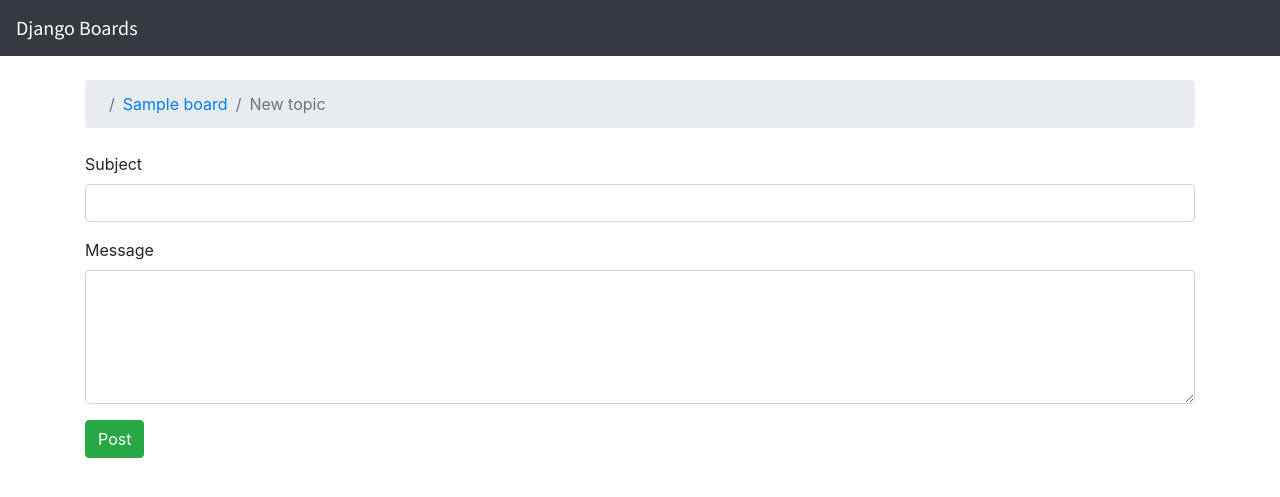
After one commit to j-scoop/Django-Message-Board, a Django app: page /boards/1/new/ in a window 1280 px wide. The commit adds this page. Shown: the top 497 px of the page. Run offline with Django 3.2, Linux system fonts and the light colour scheme; tables that the repository leaves empty hold one stand-in row (values such as "Sample post"); some libraries are stand-ins or nearby versions.

Commit message:
Added html form to add new topics & implemented POST method to add to db

```diff
--- a/testProject/boards/views.py
+++ b/testProject/boards/views.py
@@ -1,5 +1,6 @@
-from django.shortcuts import render, get_object_or_404
-from .models import Board
+from django.contrib.auth.models import User
+from django.shortcuts import render, redirect, get_object_or_404
+from .models import Board, Topic, Post
 
 
 def home(request):
@@ -11,3 +12,29 @@ def home(request):
 def board_topics(request, pk):
     board = get_object_or_404(Board, pk=pk)
     return render(request, 'topics.html', {'board': board})
+
+
+def new_topic(request, pk):
+    board = get_object_or_404(Board, pk=pk)
+
+    if request.method == 'POST':
+        subject = request.POST['subject']
+        message = request.POST['message']
+
+        user = User.objects.first()  # TODO: get the currently logged in user
+
+        topic = Topic.objects.create(
+            subject=subject,
+            board=board,
+            starter=user
+        )
+
+        post = Post.objects.create(
+            message=message,
+            topic=topic,
+            created_by=user
+        )
+
+        return redirect('board_topics', pk=board.pk)  # TODO: redirect to the created topic page
+
+    return render(request, 'new_topic.html', {'board': board})
--- /dev/null
+++ b/testProject/static/css/app.css
@@ -0,0 +1,3 @@
+.navbar-brand {
+    font-family: 'Source Sans Pro', sans-serif;
+}
--- a/testProject/templates/base.html
+++ b/testProject/templates/base.html
@@ -3,9 +3,18 @@
 <head>
   <meta charset="UTF-8">
   <title>{% block title %}Django Boards{% endblock %}</title>
-  <link rel="stylesheet" href="{% static 'css/bootstrap.min.css' %}"
+  <link href="https://fonts.googleapis.com/css2?family=Source+Sans+Pro&display=swap" rel="stylesheet">
+  <link rel="stylesheet" href="{% static 'css/bootstrap.min.css' %}">
+  <link rel="stylesheet" href="{% static 'css/app.css' %}">
 </head>
 <body>
+
+  <nav class="navbar navbar-expand-lg navbar-dark bg-dark">
+    <div class="conainer">
+      <a class="navbar-brand" href="{% url 'home' %}">Django Boards</a>
+    </div>
+  </nav>
+
   <div class="container">
     <ol class="breadcrumb my-4">
       {% block breadcrumb %}
--- /dev/null
+++ b/testProject/templates/new_topic.html
@@ -0,0 +1,24 @@
+{% extends 'base.html' %}
+
+{% block title %}Start a New Topic{% endblock %}
+
+{% block breadcrumb %}
+  <li class="breadcrumb-item"><a href="{% url 'home' %}"></a></li>
+  <li class="breadcrumb-item"><a href="{% url 'board_topics' board.pk%}">{{ board.name }}</a></li>
+  <li class="breadcrumb-item active">New topic</li>
+{% endblock %}
+
+{% block content %}
+  <form method="post">
+    {% csrf_token %}
+    <div class="form-group">
+      <label for="id_subject">Subject</label>
+      <input type="text" class="form-control" id="id_subject" name="subject">
+    </div>
+    <div class="form-group">
+      <label for="id_message">Message</label>
+      <textarea class="form-control" id="id_message" name="message" rows="5"></textarea>
+    </div>
+    <button type="submit" class="btn btn-success">Post</button>
+  </form>
+{% endblock %}
--- a/testProject/testProject/urls.py
+++ b/testProject/testProject/urls.py
@@ -6,5 +6,6 @@ from boards import views
 urlpatterns = [
     url(r'^$', views.home, name='home'),
     url(r'^boards/(?P<pk>\d+)/$', views.board_topics, name='board_topics'),
+    url(r'^boards/(?P<pk>\d+)/new/$', views.new_topic, name='new_topic'),
     url(r'^admin/', admin.site.urls),
 ]
```
Also changed, not shown: testProject/boards/tests.py (+26 -1 lines).
